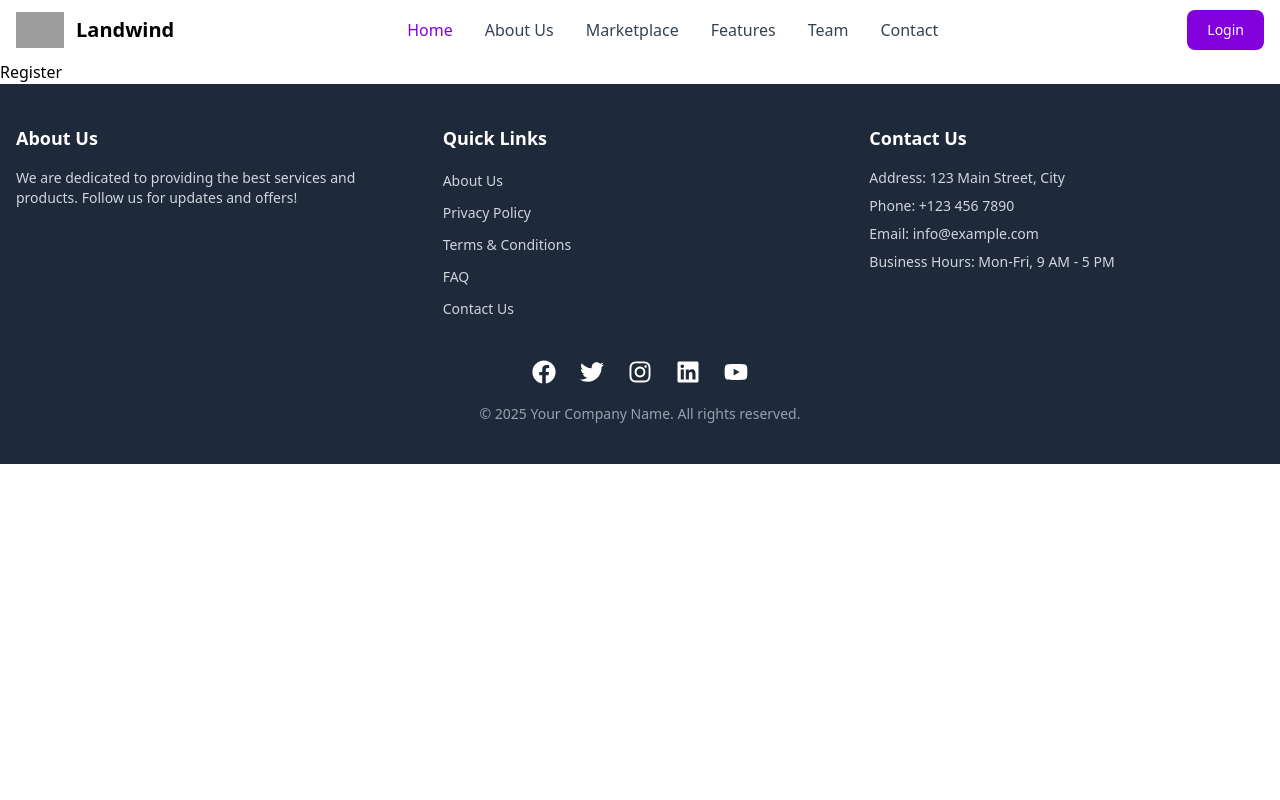
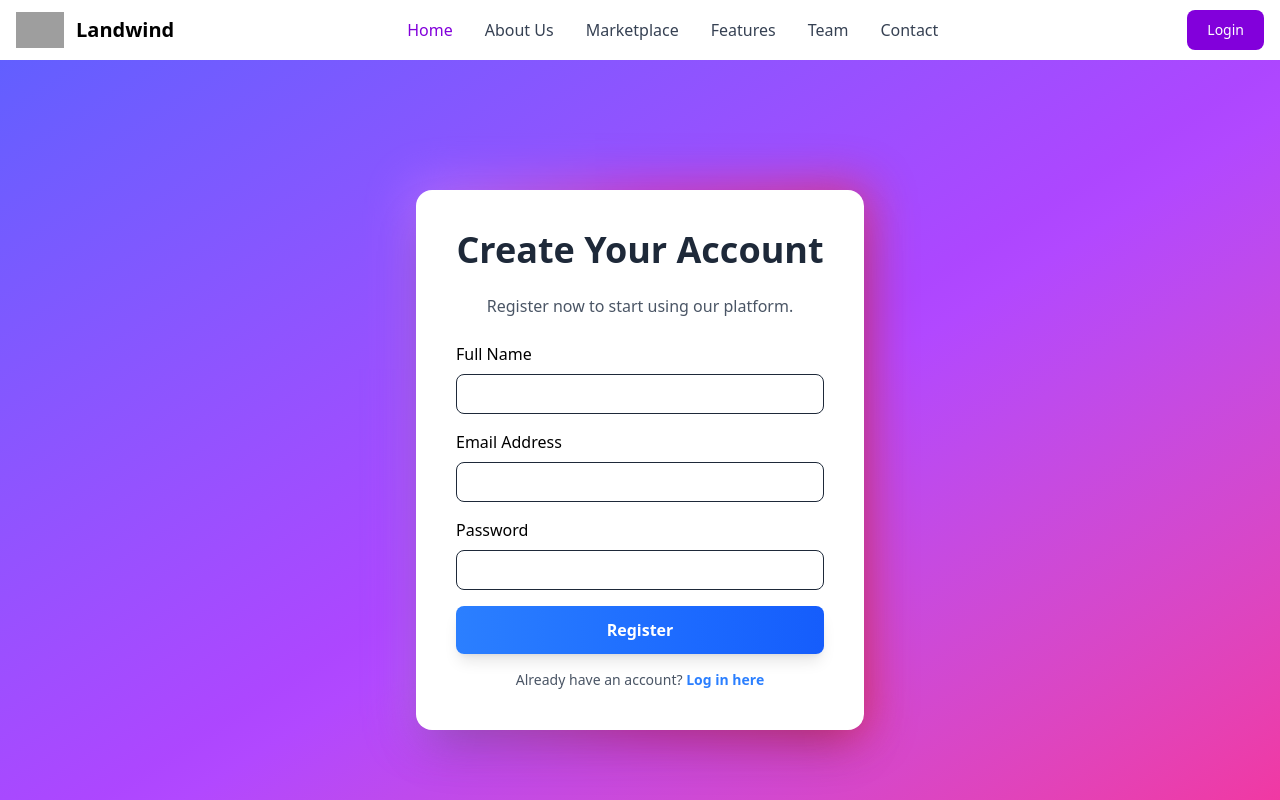
Before and after one commit to mhrhabib2004/Stationery-Shop-client, a React (Vite) app: page /register in a window 1280 px wide. Shown: the top 800 px of the page. Built offline with nearby package versions, Linux system fonts and the light colour scheme; grey boxes are pictures that could not be loaded.

Commit message:
up:register

```diff
--- a/src/components/pages/Login.tsx
+++ b/src/components/pages/Login.tsx
@@ -47,7 +47,7 @@ export default function Login() {
           <div className="mt-4 text-center text-sm text-gray-600">
             <span>Don't have an account?</span>{" "}
             <a
-              href="#"
+              href="register"
               className="text-blue-500 font-semibold hover:underline"
             >
               Sign up here
--- a/src/components/pages/Register.tsx
+++ b/src/components/pages/Register.tsx
@@ -1,6 +1,61 @@
+/* eslint-disable @typescript-eslint/no-explicit-any */
+import { FormProvider, useForm } from "react-hook-form";
+import Sinput from "../From/Sinput";
 
 export default function Register() {
+  const methods = useForm(); // React Hook Form এর কনফিগারেশন
+  const onSubmit = (data: any) => {
+    console.log("Form Data:", data);
+  };
+
   return (
-    <div>Register</div>
-  )
+    <div className="min-h-screen flex items-center justify-center bg-gradient-to-br from-indigo-500 via-purple-500 to-pink-500 p-4 sm:p-6 md:p-8">
+      <div className="relative w-full max-w-md">
+        {/* Gradient border effect */}
+        <div className="absolute -inset-1 bg-gradient-to-r from-purple-400 via-pink-500 to-red-500 rounded-lg blur-xl opacity-75 animate-pulse"></div>
+
+        <div
+          id="form-container"
+          className="relative z-10 bg-white p-6 sm:p-8 md:p-10 rounded-2xl shadow-2xl"
+        >
+          <h2
+            id="form-title"
+            className="text-center text-2xl sm:text-3xl md:text-4xl font-extrabold mb-6 text-gray-800"
+          >
+            Create Your Account
+          </h2>
+          <p className="text-center text-gray-600 mb-4 sm:mb-6">
+            Register now to start using our platform.
+          </p>
+
+          <FormProvider {...methods}>
+            <form
+              className="space-y-4 sm:space-y-6"
+              onSubmit={methods.handleSubmit(onSubmit)}
+            >
+              <Sinput type="text" name="name" label="Full Name" />
+              <Sinput type="email" name="email" label="Email Address" />
+              <Sinput type="password" name="password" label="Password" />
+              <button
+                type="submit"
+               className="w-full h-12 bg-gradient-to-r from-blue-500 to-blue-600 hover:from-blue-600 hover:to-blue-700 text-white font-semibold rounded-lg shadow-lg transition duration-300"
+              >
+                Register
+              </button>
+            </form>
+          </FormProvider>
+
+          <div className="mt-4 text-center text-sm text-gray-600">
+            <span>Already have an account?</span>{" "}
+            <a
+              href="login"
+              className="text-blue-500 font-semibold hover:underline"
+            >
+              Log in here
+            </a>
+          </div>
+        </div>
+      </div>
+    </div>
+  );
 }
```
